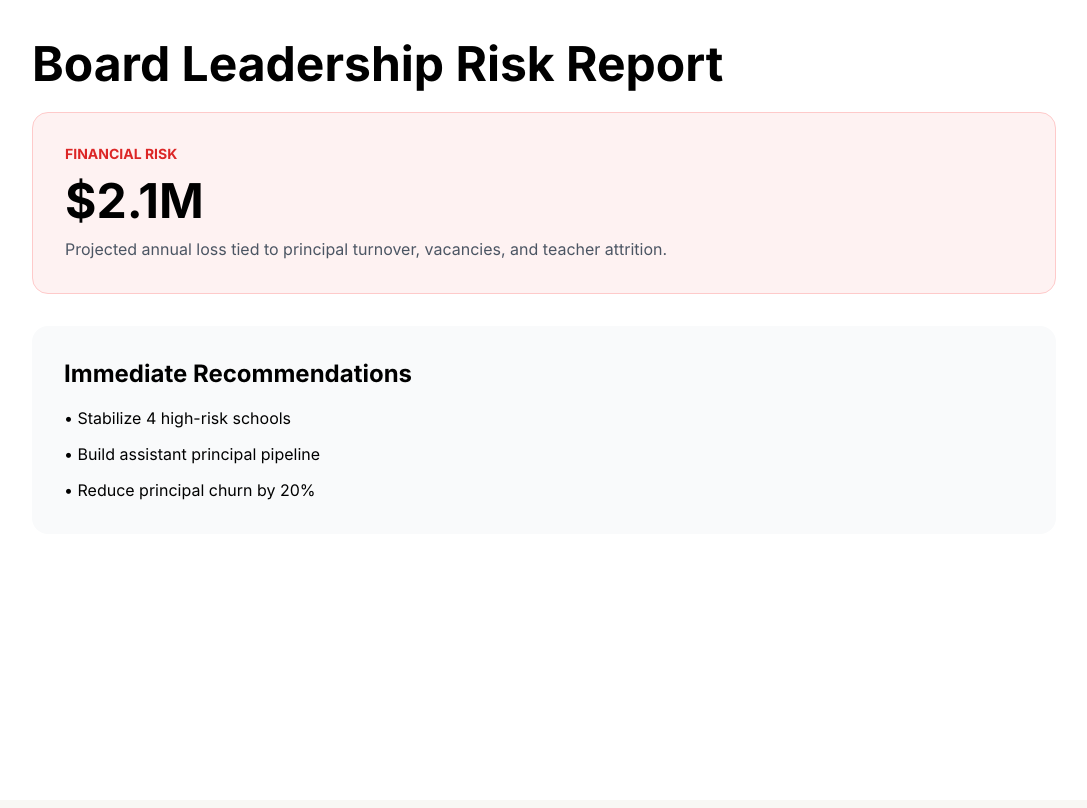
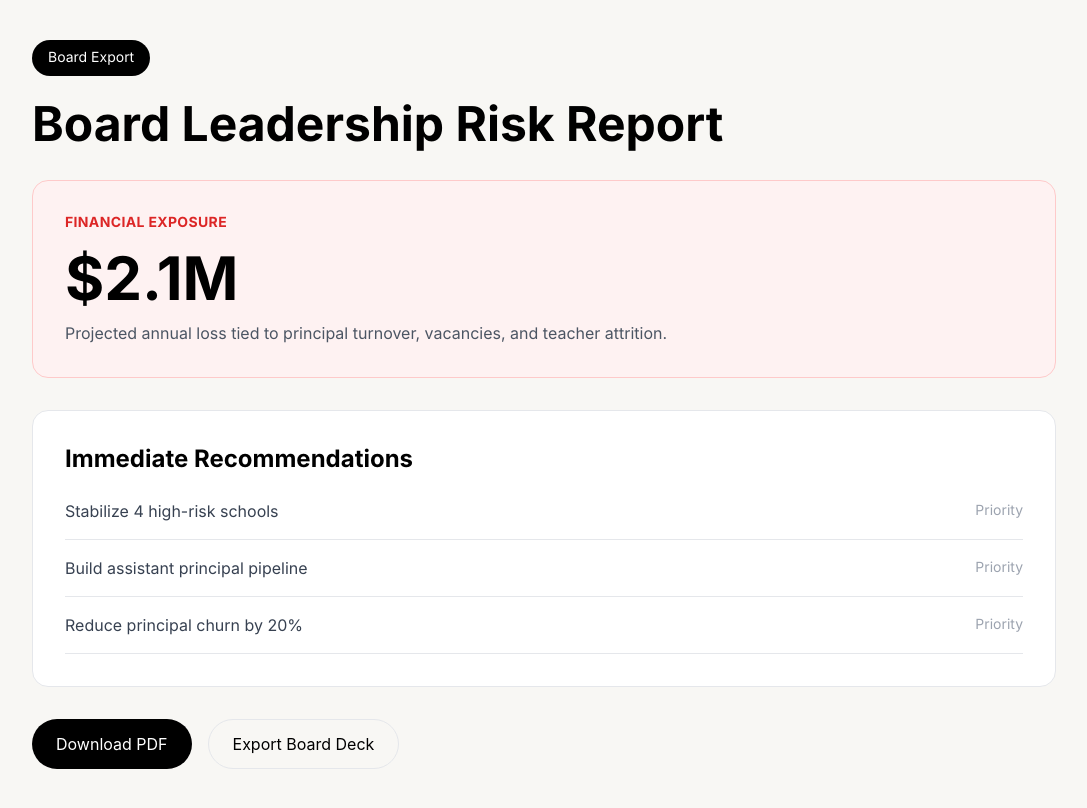
Before and after one commit to jmarc296-jpg/instructional-leadership-practice, a Next.js app: page /board-report in a window 1280 px wide. Shown: the whole page, without its empty margins (96-1183 px from the left). Built offline with nearby package versions, Linux system fonts and the light colour scheme.

Commit message:
upgrade board report enterprise styling

```diff
--- a/app/board-report/page.tsx
+++ b/app/board-report/page.tsx
@@ -1,33 +1,67 @@
 export default function BoardReportPage() {
+  const recommendations = [
+    "Stabilize 4 high-risk schools",
+    "Build assistant principal pipeline",
+    "Reduce principal churn by 20%"
+  ];
+
   return (
-    <main className="min-h-screen bg-white p-10 text-black">
+    <main className="min-h-screen bg-[#f8f7f4] p-10 text-black">
       <div className="max-w-5xl mx-auto">
-        <h1 className="text-5xl font-bold mb-6">
+
+        <div className="inline-flex rounded-full bg-black text-white px-4 py-2 text-sm mb-6">
+          Board Export
+        </div>
+
+        <h1 className="text-5xl font-bold mb-8">
           Board Leadership Risk Report
         </h1>
 
         <div className="bg-red-50 border border-red-200 rounded-2xl p-8 mb-8">
-          <p className="text-sm uppercase text-red-600 font-bold">
-            Financial Risk
+          <p className="text-sm uppercase text-red-600 font-bold tracking-wide">
+            Financial Exposure
           </p>
-          <p className="text-5xl font-bold mt-3">
+
+          <p className="text-6xl font-bold mt-4">
             $2.1M
           </p>
+
           <p className="mt-3 text-gray-600">
             Projected annual loss tied to principal turnover, vacancies, and teacher attrition.
           </p>
         </div>
 
-        <div className="bg-gray-50 rounded-2xl p-8">
-          <h2 className="text-2xl font-bold mb-4">
+        <div className="bg-white rounded-2xl border p-8 mb-8">
+          <h2 className="text-2xl font-bold mb-6">
             Immediate Recommendations
           </h2>
 
-          <ul className="space-y-3">
-            <li>• Stabilize 4 high-risk schools</li>
-            <li>• Build assistant principal pipeline</li>
-            <li>• Reduce principal churn by 20%</li>
-          </ul>
+          <div className="space-y-4">
+            {recommendations.map((item) => (
+              <div
+                key={item}
+                className="flex items-center justify-between border-b pb-4"
+              >
+                <span className="text-gray-700">
+                  {item}
+                </span>
+
+                <span className="text-gray-400 text-sm">
+                  Priority
+                </span>
+              </div>
+            ))}
+          </div>
+        </div>
+
+        <div className="flex gap-4">
+          <button className="bg-black text-white px-6 py-3 rounded-full">
+            Download PDF
+          </button>
+
+          <button className="border px-6 py-3 rounded-full">
+            Export Board Deck
+          </button>
         </div>
       </div>
     </main>
```
